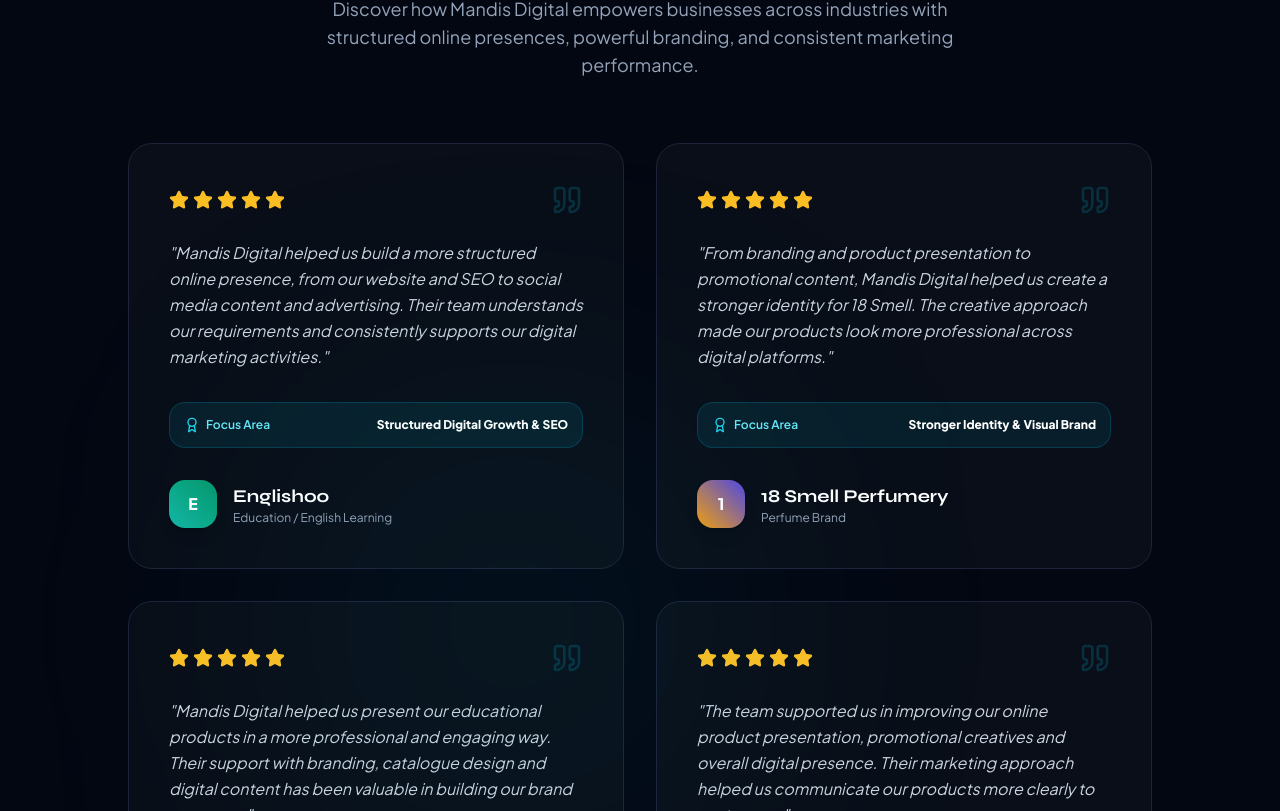
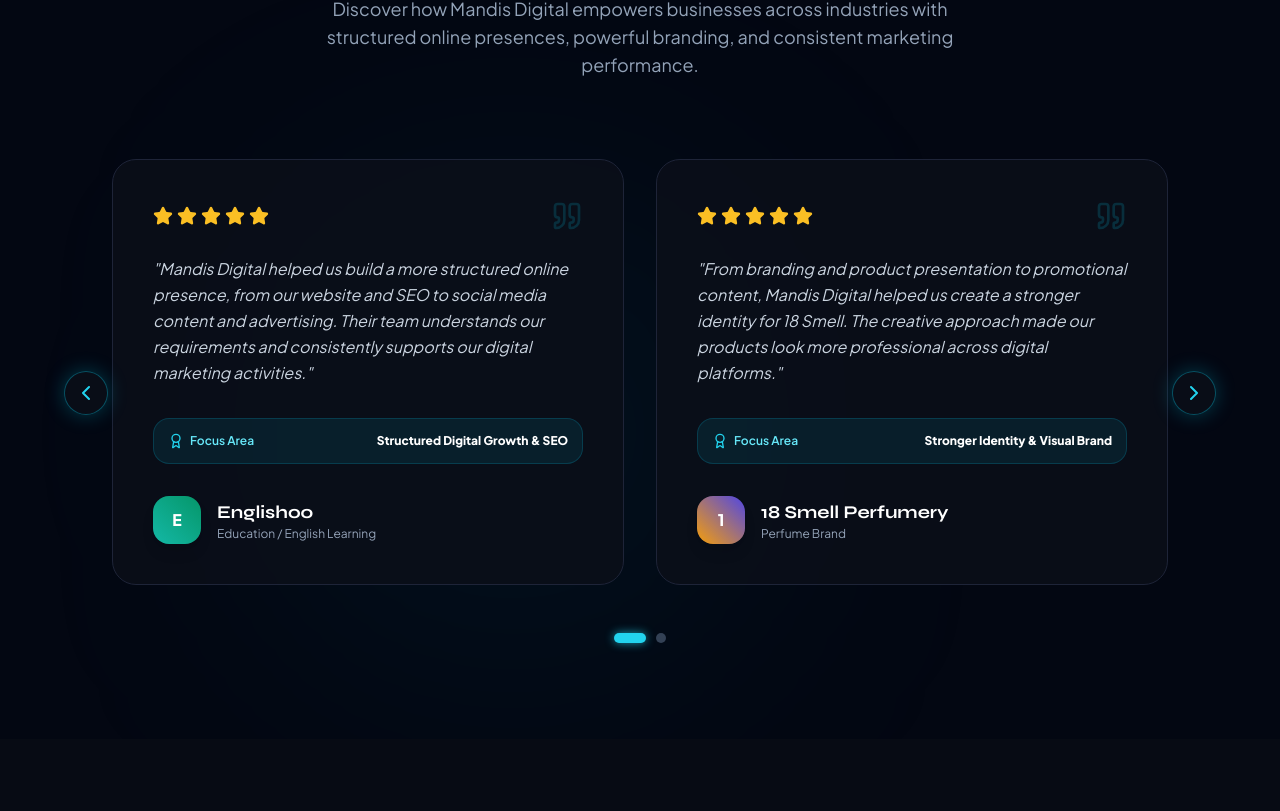
Before and after one commit to muhzinbasheer/MandisDigital-Agency, a React (Vite) app: page / in a window 1280 px wide. Shown: the part 5529-6340 px from the top of the page. Built offline with nearby package versions, Linux system fonts and the light colour scheme.

Commit message:
feat: convert Testimonials section into an interactive carousel slider with prev/next navigation and pagination dots

```diff
--- a/src/components/sections/Testimonials.tsx
+++ b/src/components/sections/Testimonials.tsx
@@ -1,11 +1,54 @@
-import React from 'react';
-import { motion } from 'framer-motion';
-import { Star, Quote, Award } from 'lucide-react';
+import React, { useState, useEffect } from 'react';
+import { motion, AnimatePresence } from 'framer-motion';
+import { Star, Quote, Award, ChevronLeft, ChevronRight } from 'lucide-react';
 import { Container } from '../common/Container';
 import { SectionHeading } from '../common/SectionHeading';
 import { testimonialsData } from '../../data/testimonials';
 
 export const Testimonials: React.FC = () => {
+  const [currentIndex, setCurrentIndex] = useState(0);
+  const [direction, setDirection] = useState(1);
+
+  // Responsive items per view (1 on small screens, 2 on desktop)
+  const [itemsPerPage, setItemsPerPage] = useState(2);
+
+  useEffect(() => {
+    const handleResize = () => {
+      if (window.innerWidth < 768) {
+        setItemsPerPage(1);
+      } else {
+        setItemsPerPage(2);
+      }
+    };
+
+    handleResize();
+    window.addEventListener('resize', handleResize);
+    return () => window.removeEventListener('resize', handleResize);
+  }, []);
+
+  const totalPages = Math.ceil(testimonialsData.length / itemsPerPage);
+
+  const prevSlide = () => {
+    setDirection(-1);
+    setCurrentIndex((prev) => (prev === 0 ? totalPages - 1 : prev - 1));
+  };
+
+  const nextSlide = () => {
+    setDirection(1);
+    setCurrentIndex((prev) => (prev === totalPages - 1 ? 0 : prev + 1));
+  };
+
+  const goToPage = (pageIndex: number) => {
+    setDirection(pageIndex > currentIndex ? 1 : -1);
+    setCurrentIndex(pageIndex);
+  };
+
+  // Get active pair or item for current page
+  const visibleItems = testimonialsData.slice(
+    currentIndex * itemsPerPage,
+    currentIndex * itemsPerPage + itemsPerPage
+  );
+
   return (
     <section id="testimonials" className="py-24 bg-[#030712] relative overflow-hidden">
       {/* Ambient glowing orb */}
@@ -18,15 +61,43 @@
           subtitle="Discover how Mandis Digital empowers businesses across industries with structured online presences, powerful branding, and consistent marketing performance."
         />
 
-        <div className="grid grid-cols-1 md:grid-cols-2 gap-8 max-w-5xl mx-auto">
-          {testimonialsData.map((t, idx) => (
+        {/* Carousel Container with Arrow Navigation */}
+        <div className="relative max-w-6xl mx-auto px-4 sm:px-12">
+          {/* Previous Arrow Button */}
+          <button
+            type="button"
+            onClick={prevSlide}
+            aria-label="Previous Testimonials"
+            className="absolute left-0 top-1/2 -translate-y-1/2 z-20 w-11 h-11 rounded-full bg-[#0b0f19]/90 border border-cyan-500/40 text-cyan-400 flex items-center justify-center hover:bg-cyan-500/20 hover:border-cyan-400 hover:scale-110 transition-all shadow-[0_0_20px_rgba(6,182,212,0.3)] focus:outline-none"
+          >
+            <ChevronLeft className="w-6 h-6" />
+          </button>
+
+          {/* Next Arrow Button */}
+          <button
+            type="button"
+            onClick={nextSlide}
+            aria-label="Next Testimonials"
+            className="absolute right-0 top-1/2 -translate-y-1/2 z-20 w-11 h-11 rounded-full bg-[#0b0f19]/90 border border-cyan-500/40 text-cyan-400 flex items-center justify-center hover:bg-cyan-500/20 hover:border-cyan-400 hover:scale-110 transition-all shadow-[0_0_20px_rgba(6,182,212,0.3)] focus:outline-none"
+          >
+            <ChevronRight className="w-6 h-6" />
+          </button>
+
+          {/* Active Cards Slide */}
+          <div className="overflow-hidden py-4">
+            <AnimatePresence mode="wait" initial={false}>
               <motion.div
+                key={currentIndex}
+                initial={{ opacity: 0, x: direction * 50 }}
+                animate={{ opacity: 1, x: 0 }}
+                exit={{ opacity: 0, x: direction * -50 }}
+                transition={{ duration: 0.4, ease: 'easeInOut' }}
+                className="grid grid-cols-1 md:grid-cols-2 gap-8"
+              >
+                {visibleItems.map((t) => (
+                  <div
                     key={t.id}
-              initial={{ opacity: 0, y: 20 }}
-              whileInView={{ opacity: 1, y: 0 }}
-              viewport={{ once: true }}
-              transition={{ duration: 0.5, delay: idx * 0.1 }}
-              className="p-8 sm:p-10 rounded-3xl bg-[#0b0f19]/90 border border-[#1e2438] hover:border-cyan-500/40 hover:shadow-[0_0_30px_rgba(6,182,212,0.15)] transition-all duration-300 flex flex-col justify-between group"
+                    className="p-8 sm:p-10 rounded-3xl bg-[#0b0f19]/90 border border-[#1e2438] hover:border-cyan-500/40 hover:shadow-[0_0_30px_rgba(6,182,212,0.15)] transition-all duration-300 flex flex-col justify-between group min-h-[340px]"
                   >
                     <div>
                       {/* Rating Stars & Quote Icon */}
@@ -64,8 +135,28 @@
                         </div>
                       </div>
                     </div>
+                  </div>
+                ))}
               </motion.div>
+            </AnimatePresence>
+          </div>
+
+          {/* Pagination Dots Row */}
+          <div className="flex items-center justify-center gap-2.5 mt-8">
+            {Array.from({ length: totalPages }).map((_, idx) => (
+              <button
+                key={idx}
+                type="button"
+                onClick={() => goToPage(idx)}
+                aria-label={`Go to slide page ${idx + 1}`}
+                className={`transition-all duration-300 rounded-full ${
+                  currentIndex === idx
+                    ? 'w-8 h-2.5 bg-cyan-400 shadow-[0_0_10px_rgba(34,211,238,0.7)]'
+                    : 'w-2.5 h-2.5 bg-slate-700 hover:bg-slate-500'
+                }`}
+              />
             ))}
+          </div>
         </div>
       </Container>
     </section>
```
Lines whose indentation alone changed are shown as unchanged.
